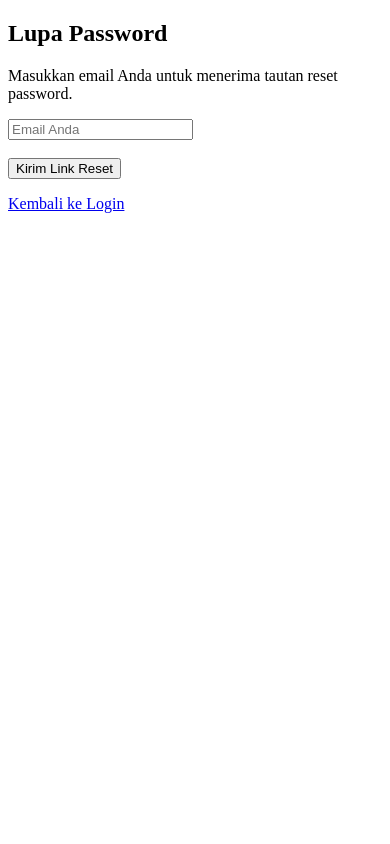
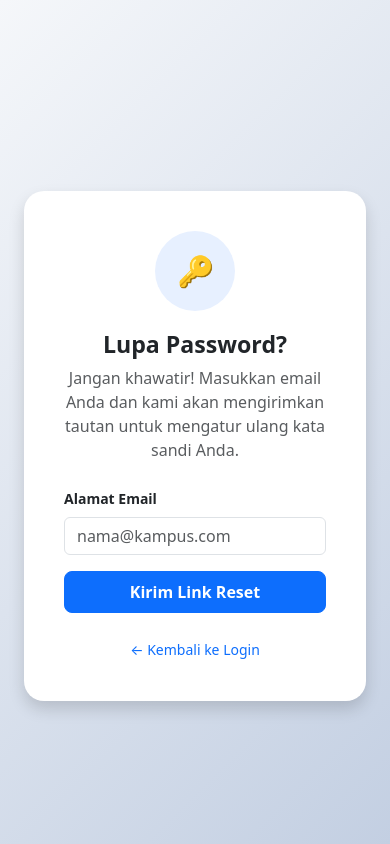
Before and after one commit to fathantamimi379-gif/sistem_kursus, a PHP site: page /forgot-password.php in a window 390 px wide. Run offline with PHP 8.4, Linux system fonts and the light colour scheme.

Commit message:
Modifikasi tampilan fitur reset password

```diff
--- a/forgot-password.php
+++ b/forgot-password.php
@@ -1,38 +1,60 @@
 <?php
 include 'config.php';
+header_web("Lupa Password - Sistem Kursus");
 
 if (isset($_POST['request_reset'])) {
     $email = mysqli_real_escape_string($conn, $_POST['email']);
-
-    // Cek apakah email terdaftar
     $query = mysqli_query($conn, "SELECT * FROM users WHERE username = '$email'");
 
     if (mysqli_num_rows($query) > 0) {
         $token = bin2hex(random_bytes(16));
-        // Update token di database untuk user tersebut
         mysqli_query($conn, "UPDATE users SET token = '$token' WHERE username = '$email'");
-
-        $msg = "Link reset password telah dibuat (Simulasi Email):<br>
-                <a href='reset-password.php?token=$token'>KLIK DI SINI UNTUK RESET PASSWORD</a>";
+        $msg = "Link reset telah dibuat!<br><a href='reset-password.php?token=$token' class='btn btn-sm btn-outline-success mt-2'>KLIK DI SINI UNTUK RESET</a>";
     } else {
-        $error = "Email tidak terdaftar dalam sistem.";
+        $error = "Email tidak ditemukan!";
     }
 }
 ?>
 
-<!DOCTYPE html>
-<html>
-<head><title>Lupa Password</title></head>
-<body>
-    <h2>Lupa Password</h2>
-    <?php if(isset($error)) echo "<p style='color:red'>$error</p>"; ?>
-    <?php if(isset($msg)) echo "<p style='color:green'>$msg</p>"; ?>
+<style>
+    body { background: linear-gradient(135deg, #f5f7fa 0%, #c3cfe2 100%); min-height: 100vh; display: flex; align-items: center; }
+    .forgot-card { border-radius: 20px; border: none; }
+    .icon-box { width: 80px; height: 80px; background: #e7f0ff; color: #0d6efd; border-radius: 50%; display: flex; align-items: center; justify-content: center; margin: 0 auto 20px; font-size: 30px; }
+</style>
 
-    <p>Masukkan email Anda untuk menerima tautan reset password.</p>
-    <form method="POST">
-        <input type="email" name="email" placeholder="Email Anda" required><br><br>
-        <button type="submit" name="request_reset">Kirim Link Reset</button>
-    </form>
-    <p><a href="login.php">Kembali ke Login</a></p>
-</body>
-</html>
+<div class="container">
+    <div class="row justify-content-center">
+        <div class="col-md-5">
+            <div class="card forgot-card shadow p-4">
+                <div class="card-body text-center">
+                    <div class="icon-box">🔑</div>
+                    <h3 class="fw-bold">Lupa Password?</h3>
+                    <p class="text-muted">Jangan khawatir! Masukkan email Anda dan kami akan mengirimkan tautan untuk mengatur ulang kata sandi Anda.</p>
+
+                    <?php if(isset($error)): ?>
+                        <div class="alert alert-danger py-2 small"><?= $error ?></div>
+                    <?php endif; ?>
+                    <?php if(isset($msg)): ?>
+                        <div class="alert alert-info py-2 small text-start"><?= $msg ?></div>
+                    <?php endif; ?>
+
+                    <form method="POST" class="text-start mt-4">
+                        <div class="mb-3">
+                            <label class="form-label small fw-bold">Alamat Email</label>
+                            <input type="email" name="email" class="form-control" placeholder="nama@kampus.com" required>
+                        </div>
+                        <div class="d-grid">
+                            <button type="submit" name="request_reset" class="btn btn-primary py-2 fw-bold">Kirim Link Reset</button>
+                        </div>
+                    </form>
+
+                    <div class="mt-4">
+                        <a href="login.php" class="text-decoration-none small">← Kembali ke Login</a>
+                    </div>
+                </div>
+            </div>
+        </div>
+    </div>
+</div>
+
+<?php footer_web(); ?>
```
Also changed, not shown: reset-password.php (+29 -22 lines).
